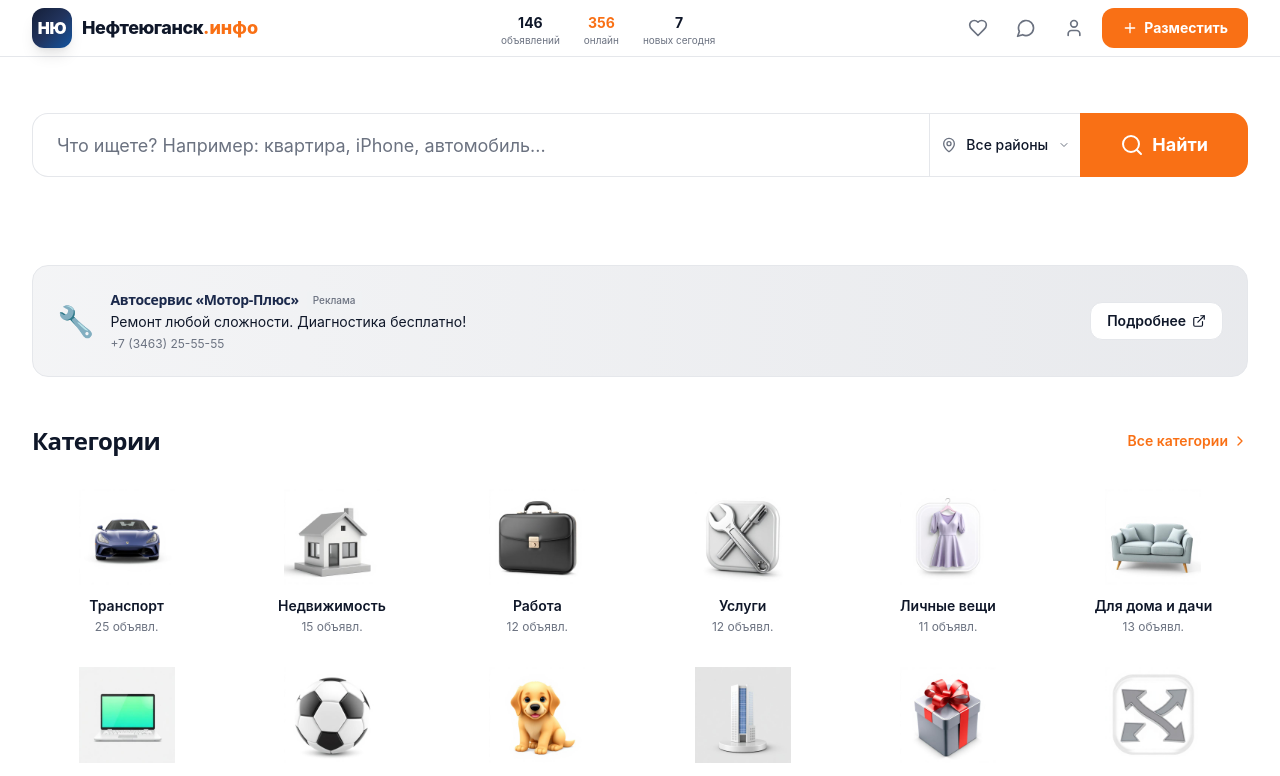
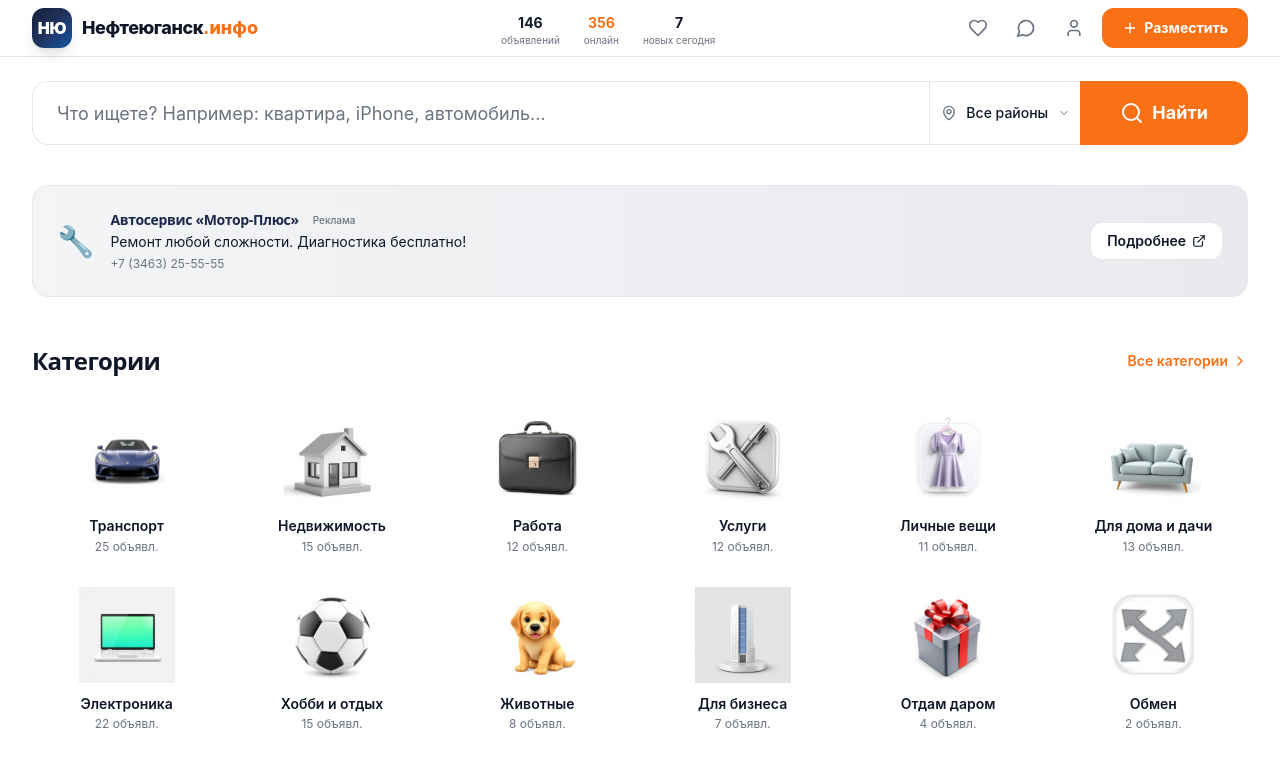
Before and after one commit to marugawork/tyumen-hub-classifieds, a React (Vite) app: page / in a window 1280 px wide. Shown: the top 776 px of the page. Built offline with nearby package versions, Linux system fonts and the light colour scheme; the HTML template or start-up script is replaced by a standard one.

Commit message:
Reduce header spacing

```diff
--- a/src/pages/Index.tsx
+++ b/src/pages/Index.tsx
@@ -47,7 +47,7 @@ export default function Index() {
       <Header />
 
       {/* Search block */}
-      <section className="py-10 md:py-14">
+      <section className="py-4 md:py-6">
         <div className="container-main">
           <SearchBar />
           {selectedDistrict && (
@@ -66,7 +66,7 @@ export default function Index() {
       </section>
 
       {/* Horizontal ad */}
-      <div className="container-main pt-8">
+      <div className="container-main pt-4">
         <AdBanner format="horizontal" />
       </div>
 
```
